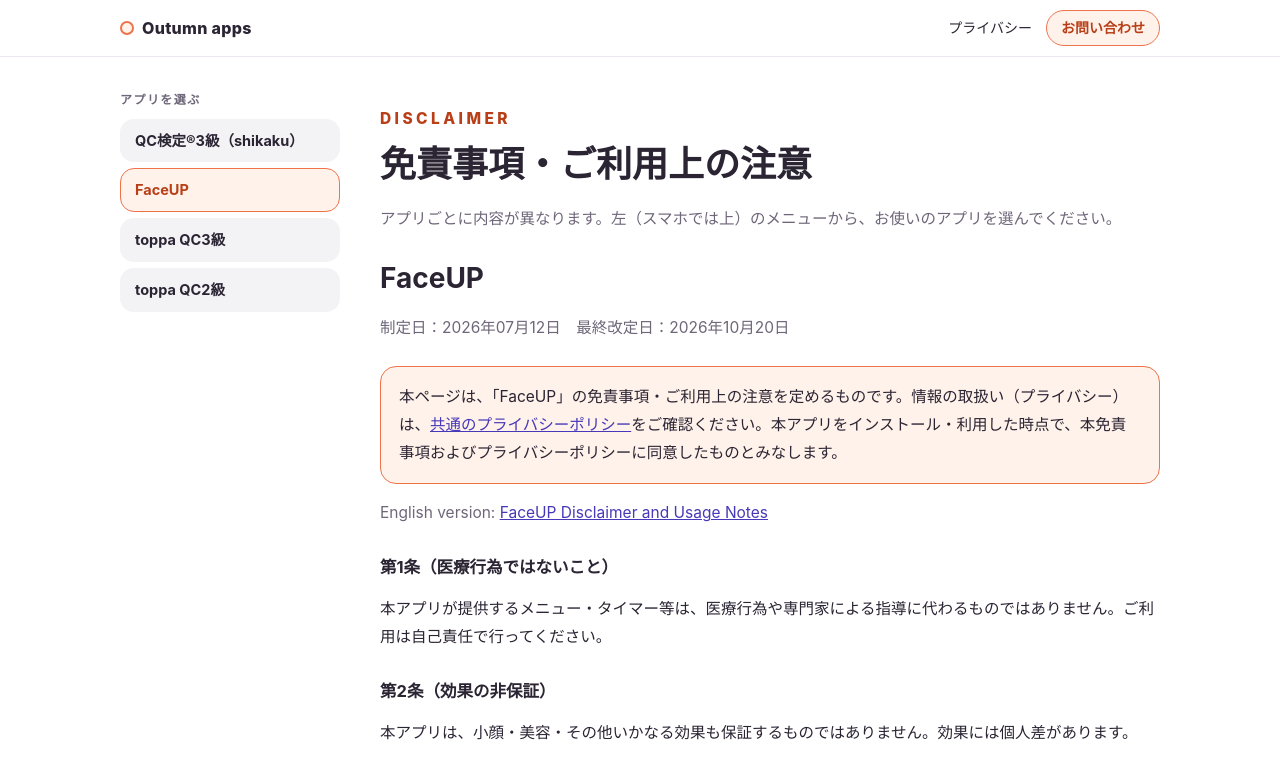
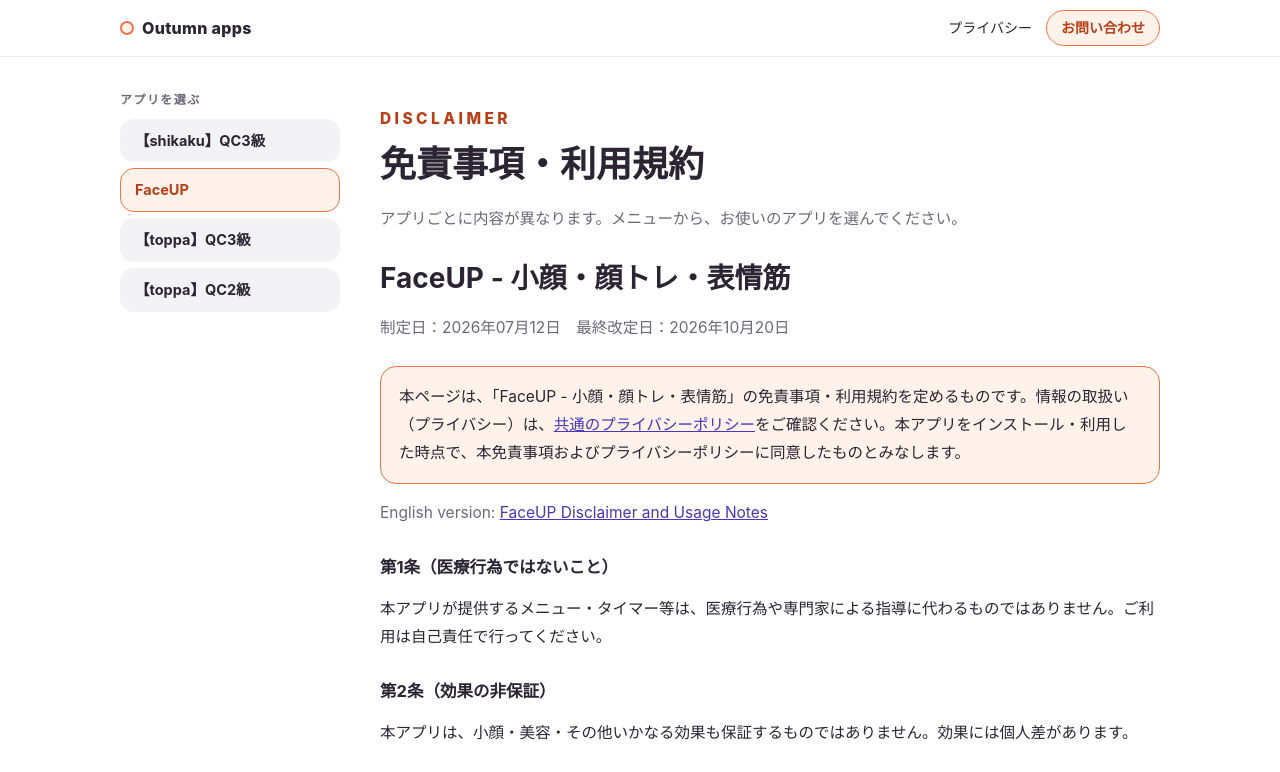
Before and after one commit to taiyopokapoka0313-oss/taiyopokapoka0313-oss.github.io, a plain HTML site: page terms/index.html in a window 1280 px wide. Both pictures are taken after a click on the link "FaceUP". Shown: the top 772 px of the page. Drawn offline with Linux system fonts and the light colour scheme.

Commit message:
ヘッダーの「アプリ」を削除、免責事項・利用規約に名称変更、メニュー名を【toppa】【shikaku】形式に、本文内を正式名称に
Co-Authored-By: Claude Sonnet 5.5 <noreply@anthropic.com>

```diff
--- a/terms/index.html
+++ b/terms/index.html
@@ -3,10 +3,10 @@
 <head>
 <meta charset="utf-8">
 <meta name="viewport" content="width=device-width, initial-scale=1">
-<title>免責事項・ご利用上の注意｜Outumn apps</title>
-<meta name="description" content="Outumn apps の各アプリ（FaceUP、QC検定 shikaku・toppa）の免責事項・ご利用上の注意。アプリごとに切り替えて確認できます。">
+<title>免責事項・利用規約｜Outumn apps</title>
+<meta name="description" content="Outumn apps の各アプリ（FaceUP、QC検定 shikaku・toppa）の免責事項・利用規約。アプリごとに切り替えて確認できます。">
 <link rel="icon" href="../assets/faceup.png">
-<link rel="stylesheet" href="../style.css?v=20261120b">
+<link rel="stylesheet" href="../style.css?v=20261120e">
 </head>
 <body>
 
@@ -24,22 +24,22 @@
   <aside class="side" aria-label="アプリの選択">
     <p class="side-t">アプリを選ぶ</p>
     <nav class="side-nav">
-      <a href="#shikaku-qc3" data-app="shikaku-qc3">QC検定®3級（shikaku）</a>
+      <a href="#shikaku-qc3" data-app="shikaku-qc3">【shikaku】QC3級</a>
       <a href="#faceup" data-app="faceup">FaceUP</a>
-      <a href="#toppa-qc3" data-app="toppa-qc3">toppa QC3級</a>
-      <a href="#toppa-qc2" data-app="toppa-qc2">toppa QC2級</a>
+      <a href="#toppa-qc3" data-app="toppa-qc3">【toppa】QC3級</a>
+      <a href="#toppa-qc2" data-app="toppa-qc2">【toppa】QC2級</a>
     </nav>
   </aside>
 
   <main class="doc terms-main">
     <p class="kicker">DISCLAIMER</p>
-    <h1>免責事項・ご利用上の注意</h1>
-    <p class="small">アプリごとに内容が異なります。左（スマホでは上）のメニューから、お使いのアプリを選んでください。</p>
+    <h1>免責事項・利用規約</h1>
+    <p class="small">アプリごとに内容が異なります。メニューから、お使いのアプリを選んでください。</p>
 
-<section class="app-doc" id="shikaku-qc3" data-name="QC検定®3級（shikaku）">
-<h2>QC検定®3級（shikaku）</h2>
+<section class="app-doc" id="shikaku-qc3" data-name="QC検定®3級｜問題集・模擬試験｜shikaku">
+<h2>QC検定®3級｜問題集・模擬試験｜shikaku</h2>
 <p class="small">制定日：2026年11月20日　最終改定日：2026年11月20日</p>
-<p class="lead">本ページは、「QC検定®3級（shikaku）」の免責事項・ご利用上の注意を定めるものです。情報の取扱い（プライバシー）は、<a href="../privacy/">共通のプライバシーポリシー</a>をご確認ください。本アプリをインストール・利用した時点で、本免責事項およびプライバシーポリシーに同意したものとみなします。</p>
+<p class="lead">本ページは、「QC検定®3級｜問題集・模擬試験｜shikaku」の免責事項・利用規約を定めるものです。情報の取扱い（プライバシー）は、<a href="../privacy/">共通のプライバシーポリシー</a>をご確認ください。本アプリをインストール・利用した時点で、本免責事項およびプライバシーポリシーに同意したものとみなします。</p>
 
 <h3 id="shikaku-qc3-a1">第1条（本アプリの位置づけ・非公式であること）</h3>
 <p class="para"><span class="pn">1.</span>本アプリは、QC検定（品質管理検定）3級の学習を支援することを目的として、運営者が独自に制作した非公式の学習用アプリです。本アプリは、一般財団法人日本規格協会、一般社団法人日本科学技術連盟その他の検定実施団体（以下「検定実施団体」といいます）とは一切関係がなく、これらの団体による監修・許諾・推奨・提携を受けたものではありません。</p>
@@ -84,10 +84,10 @@
 <p>本アプリに関するお問い合わせは、<a href="../#contact">サポートページのお問い合わせ</a>、またはメール（<a href="mailto:taiyo.pokapoka0313@gmail.com">taiyo.pokapoka0313@gmail.com</a>）までご連絡ください。</p>
 </section>
 
-<section class="app-doc" id="faceup" data-name="FaceUP">
-<h2>FaceUP</h2>
+<section class="app-doc" id="faceup" data-name="FaceUP - 小顔・顔トレ・表情筋">
+<h2>FaceUP - 小顔・顔トレ・表情筋</h2>
 <p class="small">制定日：2026年07月12日　最終改定日：2026年10月20日</p>
-<p class="lead">本ページは、「FaceUP」の免責事項・ご利用上の注意を定めるものです。情報の取扱い（プライバシー）は、<a href="../privacy/">共通のプライバシーポリシー</a>をご確認ください。本アプリをインストール・利用した時点で、本免責事項およびプライバシーポリシーに同意したものとみなします。</p>
+<p class="lead">本ページは、「FaceUP - 小顔・顔トレ・表情筋」の免責事項・利用規約を定めるものです。情報の取扱い（プライバシー）は、<a href="../privacy/">共通のプライバシーポリシー</a>をご確認ください。本アプリをインストール・利用した時点で、本免責事項およびプライバシーポリシーに同意したものとみなします。</p>
 <p class="small">English version: <a href="en/" lang="en">FaceUP Disclaimer and Usage Notes</a></p>
 <h3 id="faceup-a1">第1条（医療行為ではないこと）</h3>
 <p>本アプリが提供するメニュー・タイマー等は、医療行為や専門家による指導に代わるものではありません。ご利用は自己責任で行ってください。</p>
@@ -113,10 +113,10 @@
 <p>本アプリに関するお問い合わせは、<a href="../#contact">サポートページのお問い合わせ</a>、またはメール（<a href="mailto:taiyo.pokapoka0313@gmail.com">taiyo.pokapoka0313@gmail.com</a>）までご連絡ください。</p>
 </section>
 
-<section class="app-doc" id="toppa-qc3" data-name="toppa QC3級">
-<h2>toppa QC3級</h2>
+<section class="app-doc" id="toppa-qc3" data-name="QC検定®3級 問題集・一問一答【toppa】">
+<h2>QC検定®3級 問題集・一問一答【toppa】</h2>
 <p class="small">制定日：2026年08月24日　最終改定日：2026年08月24日</p>
-<p class="lead">本ページは、「toppa QC3級」の免責事項・ご利用上の注意を定めるものです。情報の取扱い（プライバシー）は、<a href="../privacy/">共通のプライバシーポリシー</a>をご確認ください。本アプリをインストール・利用した時点で、本免責事項およびプライバシーポリシーに同意したものとみなします。</p>
+<p class="lead">本ページは、「QC検定®3級 問題集・一問一答【toppa】」の免責事項・利用規約を定めるものです。情報の取扱い（プライバシー）は、<a href="../privacy/">共通のプライバシーポリシー</a>をご確認ください。本アプリをインストール・利用した時点で、本免責事項およびプライバシーポリシーに同意したものとみなします。</p>
 
 <h3 id="toppa-qc3-a1">第1条（本アプリの位置づけ・非公式であること）</h3>
 <p class="para"><span class="pn">1.</span>本アプリは、QC検定（品質管理検定）3級の学習を支援することを目的として、運営者が独自に制作した非公式の学習用アプリです。本アプリは、一般財団法人日本規格協会、一般社団法人日本科学技術連盟その他の検定実施団体（以下「検定実施団体」といいます）とは一切関係がなく、これらの団体による監修・許諾・推奨・提携を受けたものではありません。</p>
@@ -161,10 +161,10 @@
 <p>本アプリに関するお問い合わせは、<a href="../#contact">サポートページのお問い合わせ</a>、またはメール（<a href="mailto:taiyo.pokapoka0313@gmail.com">taiyo.pokapoka0313@gmail.com</a>）までご連絡ください。</p>
 </section>
 
-<section class="app-doc" id="toppa-qc2" data-name="toppa QC2級">
-<h2>toppa QC2級</h2>
+<section class="app-doc" id="toppa-qc2" data-name="QC検定®2級 問題集・一問一答【toppa】">
+<h2>QC検定®2級 問題集・一問一答【toppa】</h2>
 <p class="small">制定日：2026年09月07日　最終改定日：2026年09月07日</p>
-<p class="lead">本ページは、「toppa QC2級」の免責事項・ご利用上の注意を定めるものです。情報の取扱い（プライバシー）は、<a href="../privacy/">共通のプライバシーポリシー</a>をご確認ください。本アプリをインストール・利用した時点で、本免責事項およびプライバシーポリシーに同意したものとみなします。</p>
+<p class="lead">本ページは、「QC検定®2級 問題集・一問一答【toppa】」の免責事項・利用規約を定めるものです。情報の取扱い（プライバシー）は、<a href="../privacy/">共通のプライバシーポリシー</a>をご確認ください。本アプリをインストール・利用した時点で、本免責事項およびプライバシーポリシーに同意したものとみなします。</p>
 
 <h3 id="toppa-qc2-a1">第1条（本アプリの位置づけ・非公式であること）</h3>
 <p class="para"><span class="pn">1.</span>本アプリは、QC検定（品質管理検定）2級の学習を支援することを目的として、運営者が独自に制作した非公式の学習用アプリです。本アプリは、一般財団法人日本規格協会、一般社団法人日本科学技術連盟その他の検定実施団体（以下「検定実施団体」といいます）とは一切関係がなく、これらの団体による監修・許諾・推奨・提携を受けたものではありません。</p>
@@ -222,6 +222,6 @@
   </div>
 </footer>
 
-<script src="../terms.js?v=20261120b"></script>
+<script src="../terms.js?v=20261120e"></script>
 </body>
 </html>
```
Also changed, not shown: i18n.js (+5 -5 lines), index.html (+5 -6 lines), privacy/en/index.html (+1 -1 lines), privacy/index.html (+4 -4 lines), terms/en/index.html (+1 -1 lines).
